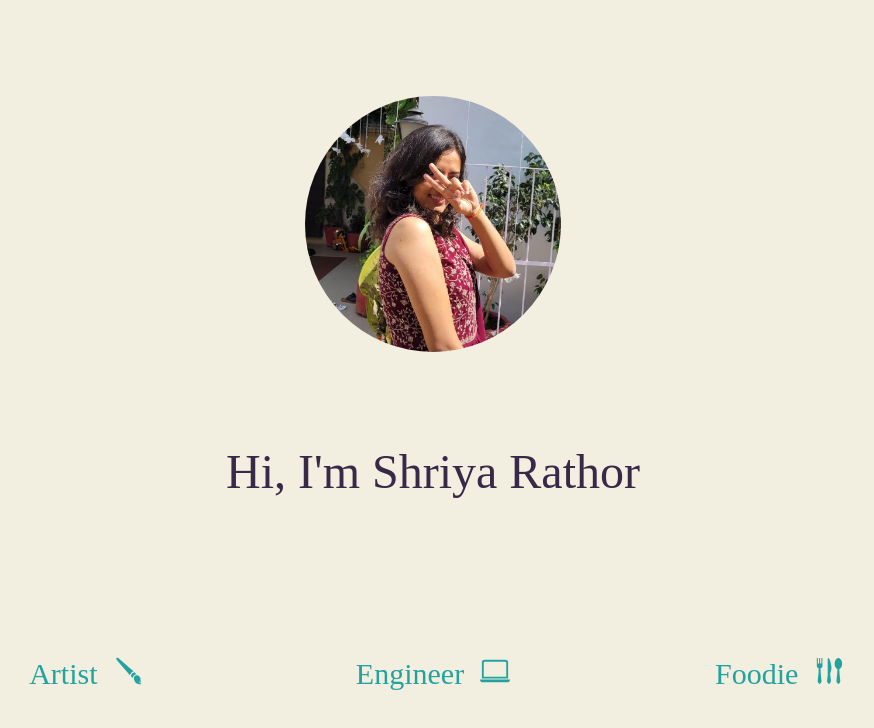
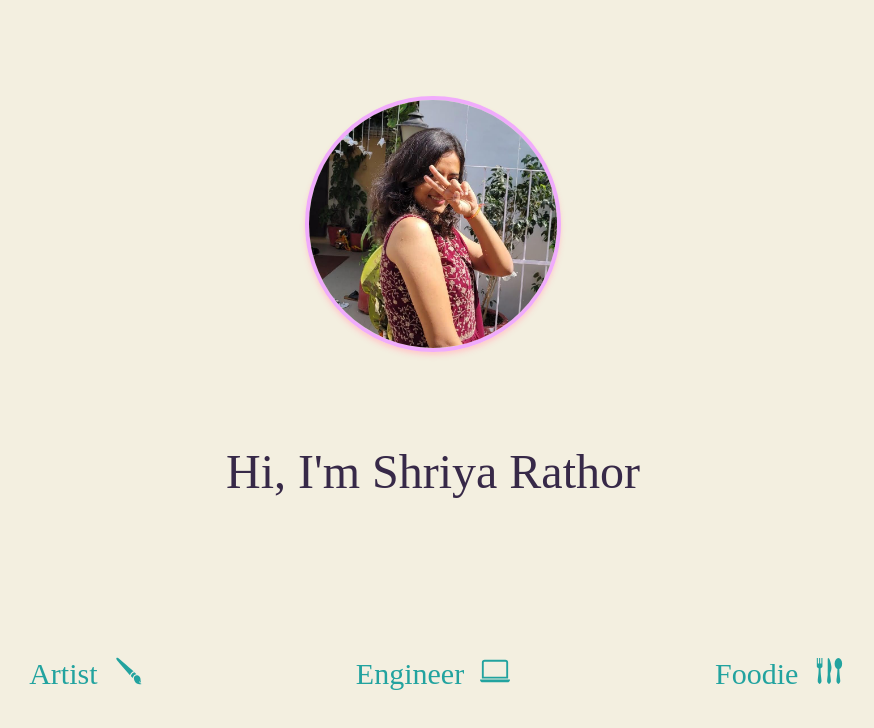
Before and after one commit to subs001/portfolio-1, a React (Create React App) app: page / in a window 1280 px wide. Shown: the top 728 px of the page, without its empty margins (207-1081 px from the left). Built offline with nearby package versions, Linux system fonts and the light colour scheme.

Commit message:
Add border and shadow to profile img

```diff
--- a/src/components/Profile.component.jsx
+++ b/src/components/Profile.component.jsx
@@ -11,7 +11,7 @@ function Profile() {
         <img
           src={profile_pic}
           alt="User"
-          className="rounded-full w-64 h-auto align-middle border-none"
+          className="rounded-full w-64 h-auto align-middle border-fuchsia-300 border-4 shadow-md shadow-[#FFCACA]"
         />
       </div>
       <p className="font-marckScript text-5xl flex justify-center py-24">Hi, I'm Shriya Rathor</p>
```
